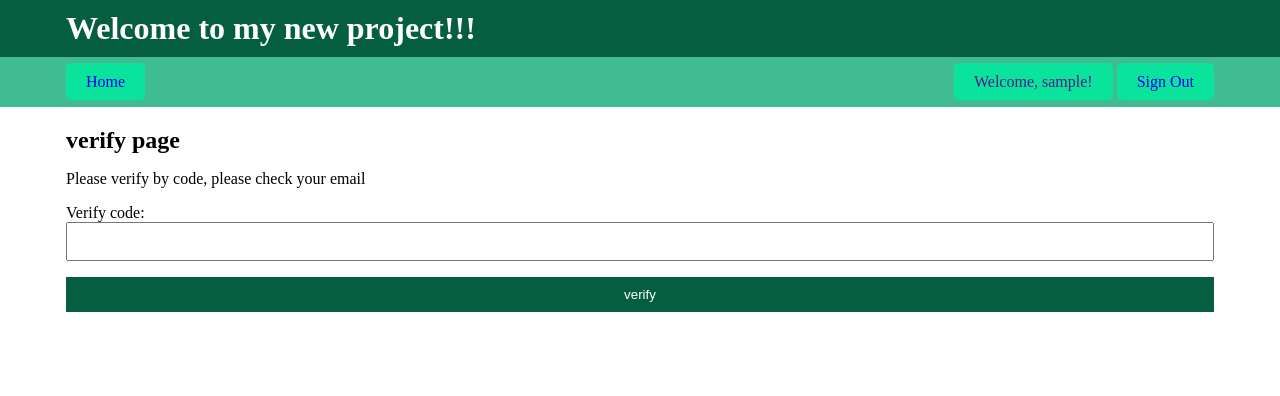
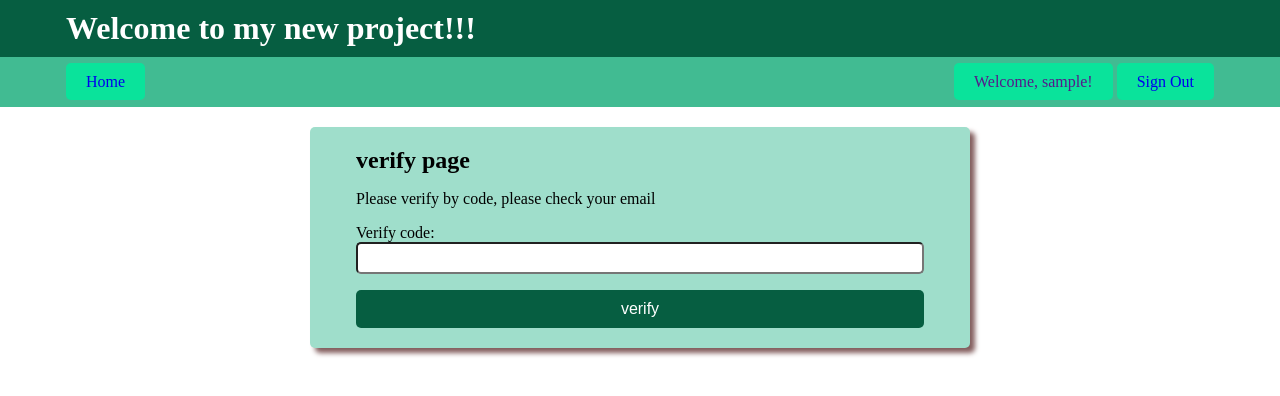
Before and after one commit to skltoha/dj_custom_regi_01, a Django app: template user/templates/verify.html in a window 1280 px wide. Shown: the top 396 px of the page. Run offline with Django 4.2, Linux system fonts and the light colour scheme; tables that the repository leaves empty hold one stand-in row (values such as "Sample post"); the template is opened without the code that fills it: values that come from a table or form of the project are taken from there, most other values are stand-ins (such as "Sample title", 1, 10 or a date in 2020).

Commit message:
html design change

```diff
--- a/user/forms.py
+++ b/user/forms.py
@@ -7,7 +7,7 @@ class UserRegistrationForm(forms.Form):
     username = forms.CharField(max_length=50)
     email = forms.EmailField(max_length=128)
     password = forms.CharField(widget=forms.PasswordInput)
-    dob = forms.DateField(required=False)
+    dob = forms.DateField(required=False, label="Date Of Birth")
 
 
 class UserLoginForm(forms.Form):
--- a/user/models.py
+++ b/user/models.py
@@ -7,7 +7,7 @@ class user(models.Model):
     first_name = models.CharField(max_length=100, null=False, blank=False)
     last_name = models.CharField(max_length=100, null=False, blank=False)
     username = models.CharField(max_length=50, null=False, blank=False, unique=True)
-    email = models.EmailField(max_length=128, null=False, blank=False, unique=True)
+    email = models.EmailField(max_length=128, null=False, blank=False)
     password = models.CharField(max_length=50, null=False,blank=False)
     dob = models.DateField(null=True, blank=True)
     isActive = models.BooleanField(default=False)
--- a/user/static/user/css/style.css
+++ b/user/static/user/css/style.css
@@ -6,6 +6,10 @@ h5,
 h6 {
   margin: 0;
   padding: 0;
+}
+ul,
+li {
+  list-style: none;
 }
 body {
   margin: 0;
@@ -81,9 +85,11 @@ input[type="password"],
 textarea {
   display: block;
   width: 100%;
-  padding: 10px;
+  padding: 5px 10px;
   margin-bottom: 10px;
   box-sizing: border-box;
+  border-radius: 5px;
+  font-size: 16px;
 }
 
 textarea {
@@ -97,9 +103,24 @@ input[type="submit"] {
   padding: 10px 20px;
   cursor: pointer;
   width: 100%;
-  font-size: 16;
+  font-size: 16px;
+  border-radius: 5px;
 }
 
 input[type="submit"]:hover {
   background-color: rgb(14, 157, 109);
 }
+.message-box {
+  margin-inline: auto;
+  width: min(640px, 100% - 5rem);
+  margin-bottom: 10px;
+  border-radius: 5px;
+}
+.message {
+  background-color: red;
+  display: block;
+  padding: 10px;
+}
+.message ul li {
+  color: #fff;
+}
--- a/user/templates/verify.html
+++ b/user/templates/verify.html
@@ -1,14 +1,21 @@
 {% extends 'base.html' %} {% block context %}
 
 <div class="container">
+  <div class="message-box">
     {% if messages %}
+  <div class="message">
     <ul>
       {% for message in messages %}
       <li>{{ message }}</li>
       {% endfor %}
     </ul>
+  </div>
   {% endif %}
+  </div>
+</div>
 
+<div class="form-center">
+  <div class="container">
     <h2>verify page</h2>
     <p>Please verify by code, please check your email</p>
     <form method="post">
@@ -16,4 +23,5 @@
       <input type="submit" value="verify" />
     </form>
   </div>
+</div>
 {% endblock %}
```
Also changed, not shown: user/templates/home.html (+7 -1 lines), db.sqlite3, user/migrations/0002_alter_user_email.py (added). Lines whose indentation alone changed are shown as unchanged.
